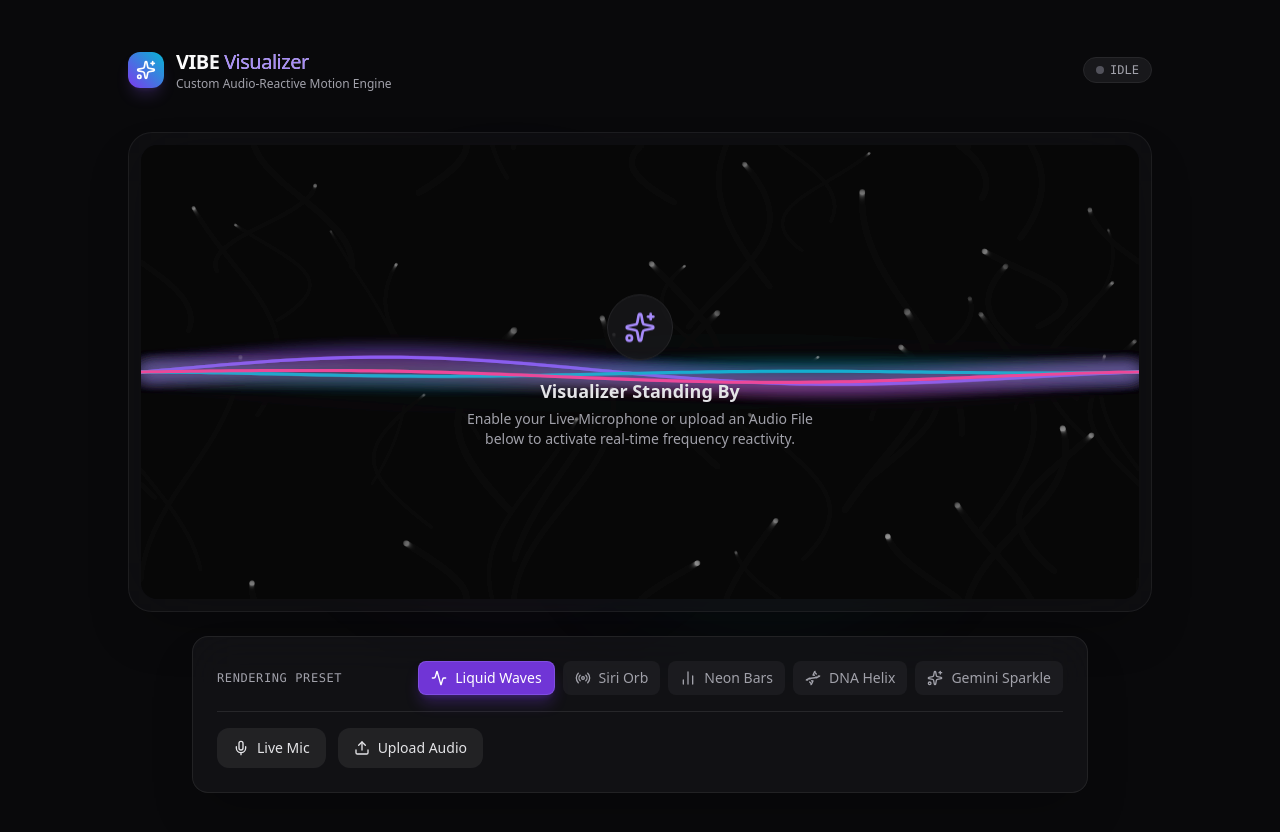
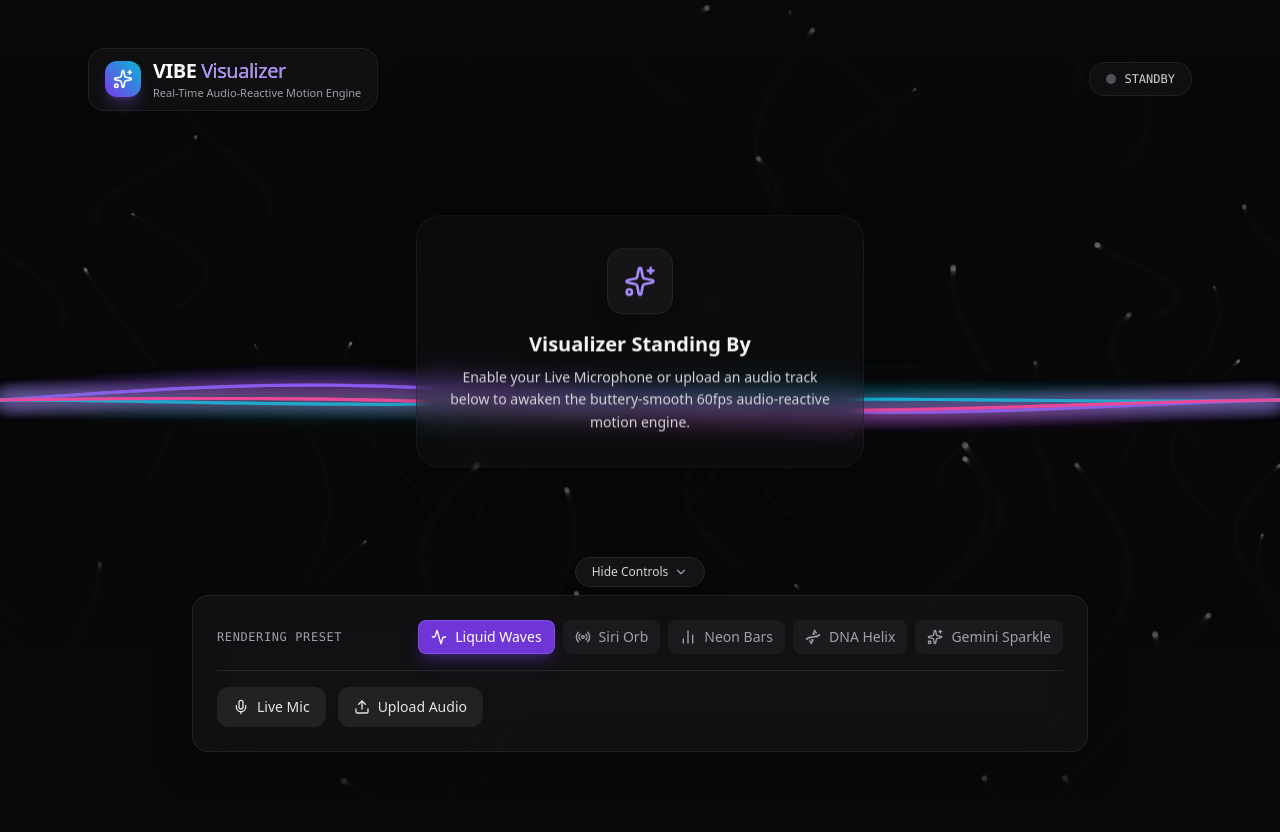
Before and after one commit to 18Mori/V1-Audio-Visualizer, a Next.js app: page / in a window 1280 px wide. Shown: the top 832 px of the page. After the commit the page ends 800 px from the top, so only its background shows below. Built offline with nearby package versions, Linux system fonts and the light colour scheme.

Commit message:
feat: enhance visualizer with smooth quadratic splines and auto-collapse control panel

```diff
--- a/src/components/canvas/AnimatedVisualizerCanvas.tsx
+++ b/src/components/canvas/AnimatedVisualizerCanvas.tsx
@@ -162,23 +162,32 @@ export const AnimatedVisualizerCanvas: React.FC<AnimatedVisualizerCanvasProps> =
           ctx.arc(0, 0, radius * 2.2, 0, Math.PI * 2);
           ctx.fill();
 
-          // 2. Inner Fluid Morphing Core Shape with Four-Color Stroke
+          // 2. Inner Fluid Morphing Core Shape with Smooth Quadratic Splines
           const points = 72;
-          ctx.beginPath();
-          for (let i = 0; i <= points; i++) {
+          const coords: { x: number; y: number }[] = [];
+          for (let i = 0; i < points; i++) {
             const angle = (i / points) * Math.PI * 2;
             const freqIdx = Math.floor((i / points) * (freq.length / 3));
             const freqAmp = smoothFreq[freqIdx] || energy;
 
-            const n1 = Math.sin(angle * 3 + phase * 1.5) * 12 * (1 + freqAmp * 1.5);
-            const n2 = Math.cos(angle * 5 - phase * 1.2) * 8 * (1 + freqAmp * 1.5);
+            const n1 = Math.sin(angle * 3 + phase * 1.5) * 10 * (1 + freqAmp * 1.2);
+            const n2 = Math.cos(angle * 5 - phase * 1.2) * 6 * (1 + freqAmp * 1.2);
 
             const currentRadius = radius + n1 + n2;
-            const px = Math.cos(angle) * currentRadius;
-            const py = Math.sin(angle) * currentRadius;
+            coords.push({
+              x: Math.cos(angle) * currentRadius,
+              y: Math.sin(angle) * currentRadius,
+            });
+          }
 
-            if (i === 0) ctx.moveTo(px, py);
-            else ctx.lineTo(px, py);
+          ctx.beginPath();
+          ctx.moveTo(coords[0].x, coords[0].y);
+          for (let i = 0; i < coords.length; i++) {
+            const p1 = coords[i];
+            const p2 = coords[(i + 1) % coords.length];
+            const midX = (p1.x + p2.x) / 2;
+            const midY = (p1.y + p2.y) / 2;
+            ctx.quadraticCurveTo(p1.x, p1.y, midX, midY);
           }
           ctx.closePath();
 
@@ -319,24 +328,32 @@ export const AnimatedVisualizerCanvas: React.FC<AnimatedVisualizerCanvasProps> =
           ctx.arc(driftX2, driftY2, currentBaseRadius * 1.8, 0, Math.PI * 2);
           ctx.fill();
 
-          // 2. Deformed Perimeter (Blob Effect) driven by Frequency Amplitude Mapping
-          const vertices = 96;
-          ctx.beginPath();
-          for (let i = 0; i <= vertices; i++) {
+          // 2. Deformed Perimeter (Blob Effect) with Smooth Quadratic Splines
+          const vertices = 72;
+          const sparkleCoords: { x: number; y: number }[] = [];
+          for (let i = 0; i < vertices; i++) {
             const theta = (i / vertices) * Math.PI * 2;
             const freqIdx = Math.floor((i / vertices) * (smoothFreq.length / 2));
             const freqVal = smoothFreq[freqIdx] || energy;
 
-            // R(theta) = R_base + Amplitude * sin(k * theta + time)
-            const k = 5; // wave frequency around perimeter
-            const deform = Math.sin(k * theta + phase * 2) * 18 * freqVal + Math.cos(3 * theta - phase * 1.5) * 12 * energy;
+            const k = 4; // gentle wave frequency
+            const deform = Math.sin(k * theta + phase * 1.5) * 12 * freqVal + Math.cos(2 * theta - phase) * 8 * energy;
             const r = currentBaseRadius + deform;
 
-            const px = Math.cos(theta) * r;
-            const py = Math.sin(theta) * r;
+            sparkleCoords.push({
+              x: Math.cos(theta) * r,
+              y: Math.sin(theta) * r,
+            });
+          }
 
-            if (i === 0) ctx.moveTo(px, py);
-            else ctx.lineTo(px, py);
+          ctx.beginPath();
+          ctx.moveTo(sparkleCoords[0].x, sparkleCoords[0].y);
+          for (let i = 0; i < sparkleCoords.length; i++) {
+            const p1 = sparkleCoords[i];
+            const p2 = sparkleCoords[(i + 1) % sparkleCoords.length];
+            const midX = (p1.x + p2.x) / 2;
+            const midY = (p1.y + p2.y) / 2;
+            ctx.quadraticCurveTo(p1.x, p1.y, midX, midY);
           }
           ctx.closePath();
 
--- a/src/components/ui/AudioVisualizerStudio.tsx
+++ b/src/components/ui/AudioVisualizerStudio.tsx
@@ -1,14 +1,15 @@
 'use client';
 
-import React, { useState } from 'react';
+import React, { useState, useEffect } from 'react';
 import { VisualizerMode } from '@/types/audio';
 import { useAudioAnalyser } from '@/hooks/useAudioAnalyser';
 import { AnimatedVisualizerCanvas } from '@/components/canvas/AnimatedVisualizerCanvas';
 import { ControlPanel } from '@/components/ui/ControlPanel';
-import { Sparkles, AlertCircle } from 'lucide-react';
+import { Sparkles, AlertCircle, ChevronUp, ChevronDown } from 'lucide-react';
 
 export const AudioVisualizerStudio: React.FC = () => {
   const [mode, setMode] = useState<VisualizerMode>('waves');
+  const [isPanelOpen, setIsPanelOpen] = useState(true);
 
   const {
     activeSource,
@@ -27,72 +28,109 @@ export const AudioVisualizerStudio: React.FC = () => {
     smoothingTimeConstant: 0.85,
   });
 
+  // Auto-collapse panel after 4 seconds of playback to let the canvas shine
+  useEffect(() => {
+    if (isPlaying && activeSource !== 'idle') {
+      const timer = setTimeout(() => {
+        setIsPanelOpen(false);
+      }, 4000);
+      return () => clearTimeout(timer);
+    } else {
+      setIsPanelOpen(true);
+    }
+  }, [isPlaying, activeSource]);
+
   return (
-    <div className="relative min-h-screen w-full bg-zinc-950 text-zinc-100 flex flex-col items-center justify-between p-4 sm:p-8 overflow-hidden font-sans">
-      {/* Background Ambient Glow Orbs */}
-      <div className="absolute top-1/4 left-1/4 w-96 h-96 bg-violet-600/10 rounded-full blur-3xl pointer-events-none animate-pulse-slow" />
-      <div className="absolute bottom-1/4 right-1/4 w-96 h-96 bg-cyan-600/10 rounded-full blur-3xl pointer-events-none animate-pulse-slow" />
+    <div className="relative min-h-screen w-full bg-zinc-950 text-zinc-100 flex flex-col justify-between p-4 sm:p-8 overflow-hidden font-sans">
+      {/* Full-Screen Immersive Canvas Background */}
+      <div className="absolute inset-0 z-0 w-full h-full">
+        <AnimatedVisualizerCanvas
+          mode={mode}
+          frequencyDataRef={frequencyDataRef}
+          timeDomainDataRef={timeDomainDataRef}
+          updateFrameData={updateFrameData}
+          isPlaying={isPlaying}
+          className="w-full h-full"
+        />
+      </div>
+
+      {/* Subtle vignette gradient overlay */}
+      <div className="absolute inset-0 z-0 bg-gradient-to-t from-zinc-950/70 via-transparent to-zinc-950/50 pointer-events-none" />
 
       {/* Header Bar */}
-      <header className="z-10 w-full max-w-5xl flex items-center justify-between py-4">
-        <div className="flex items-center gap-3">
-          <div className="w-9 h-9 rounded-xl bg-gradient-to-tr from-violet-600 to-cyan-500 flex items-center justify-center shadow-lg shadow-violet-500/20">
+      <header className="relative z-10 w-full max-w-6xl mx-auto flex items-center justify-between py-4 px-2 sm:px-6">
+        <div className="flex items-center gap-3 backdrop-blur-md bg-zinc-900/50 border border-zinc-800/70 px-4 py-2 rounded-2xl shadow-xl">
+          <div className="w-9 h-9 rounded-xl bg-gradient-to-tr from-violet-600 to-cyan-500 flex items-center justify-center shadow-lg shadow-violet-500/30">
             <Sparkles className="w-5 h-5 text-white" />
           </div>
           <div>
-            <h1 className="text-xl font-extrabold tracking-tight bg-clip-text text-transparent bg-gradient-to-r from-white via-zinc-200 to-zinc-400">
+            <h1 className="text-lg sm:text-xl font-extrabold tracking-tight bg-clip-text text-transparent bg-gradient-to-r from-white via-zinc-200 to-zinc-400">
               VIBE <span className="text-violet-400 font-normal">Visualizer</span>
             </h1>
-            <p className="text-xs text-zinc-400">Custom Audio-Reactive Motion Engine</p>
+            <p className="text-[11px] text-zinc-400">Real-Time Audio-Reactive Motion Engine</p>
           </div>
         </div>
 
-        <div className="flex items-center gap-2">
-          <span className="inline-flex items-center gap-1.5 px-3 py-1 rounded-full text-xs font-mono bg-zinc-900 border border-zinc-800 text-zinc-400">
-            <span className={`w-2 h-2 rounded-full ${isPlaying ? 'bg-emerald-400 animate-ping' : 'bg-zinc-600'}`} />
-            {isPlaying ? 'ACTIVE 60FPS' : 'IDLE'}
+        <div className="flex items-center gap-2 backdrop-blur-md bg-zinc-900/50 border border-zinc-800/70 px-4 py-2 rounded-2xl shadow-xl">
+          <span className="inline-flex items-center gap-2 text-xs font-mono text-zinc-300">
+            <span className={`w-2.5 h-2.5 rounded-full ${isPlaying ? 'bg-emerald-400 animate-ping' : 'bg-zinc-600'}`} />
+            {isPlaying ? 'ACTIVE 60FPS' : 'STANDBY'}
           </span>
         </div>
       </header>
 
       {/* Error Alert Display */}
       {error && (
-        <div className="z-10 w-full max-w-4xl bg-red-950/80 border border-red-800/60 text-red-200 px-4 py-3 rounded-xl flex items-center gap-3 text-sm shadow-xl mb-4">
+        <div className="relative z-10 w-full max-w-xl mx-auto bg-red-950/90 border border-red-800/80 text-red-200 px-4 py-3 rounded-2xl flex items-center gap-3 text-sm shadow-2xl backdrop-blur-xl">
           <AlertCircle className="w-5 h-5 text-red-400 shrink-0" />
           <span>{error}</span>
         </div>
       )}
 
-      {/* Main Visualizer Stage */}
-      <main className="z-10 w-full max-w-5xl flex-1 flex flex-col items-center justify-center my-6 min-h-[400px]">
-        <div className="relative w-full h-[60vh] max-h-[600px] min-h-[350px] bg-zinc-900/40 backdrop-blur-2xl border border-zinc-800/60 rounded-3xl p-3 shadow-2xl overflow-hidden group">
-          <AnimatedVisualizerCanvas
-            mode={mode}
-            frequencyDataRef={frequencyDataRef}
-            timeDomainDataRef={timeDomainDataRef}
-            updateFrameData={updateFrameData}
-            isPlaying={isPlaying}
-          />
-
-          {/* Idle Stage Overlay Instructions */}
+      {/* Idle Center Prompt */}
+      <main className="relative z-10 w-full max-w-6xl mx-auto flex-1 flex flex-col items-center justify-center pointer-events-none">
         {activeSource === 'idle' && (
-            <div className="absolute inset-0 flex flex-col items-center justify-center p-6 text-center pointer-events-none">
-              <div className="p-4 rounded-full bg-zinc-900/80 border border-zinc-800 mb-4 animate-float">
+          <div className="flex flex-col items-center justify-center p-8 text-center backdrop-blur-md bg-zinc-900/30 border border-zinc-800/50 rounded-3xl shadow-2xl max-w-md pointer-events-auto animate-float">
+            <div className="p-4 rounded-2xl bg-zinc-900/80 border border-zinc-800 mb-4 shadow-xl">
               <Sparkles className="w-8 h-8 text-violet-400" />
             </div>
-              <h2 className="text-lg font-semibold text-zinc-200 mb-1">
+            <h2 className="text-xl font-bold text-zinc-100 mb-2">
               Visualizer Standing By
             </h2>
-              <p className="text-sm text-zinc-400 max-w-sm">
-                Enable your Live Microphone or upload an Audio File below to activate real-time frequency reactivity.
+            <p className="text-sm text-zinc-300 leading-relaxed">
+              Enable your Live Microphone or upload an audio track below to awaken the buttery-smooth 60fps audio-reactive motion engine.
             </p>
           </div>
         )}
-        </div>
       </main>
 
-      {/* Bottom Control Bar */}
-      <footer className="z-10 w-full flex justify-center pb-4">
+      {/* Bottom Collapsible Control Drawer with Hover/Click Notch */}
+      <footer
+        className="relative z-20 w-full flex flex-col items-center pb-4 px-2"
+        onMouseEnter={() => setIsPanelOpen(true)}
+      >
+        {/* Floating Arrow Notch Toggle */}
+        <button
+          onClick={() => setIsPanelOpen((prev) => !prev)}
+          className="mb-2 flex items-center gap-1.5 px-4 py-1.5 rounded-full bg-zinc-900/80 backdrop-blur-xl border border-zinc-800 text-zinc-300 hover:text-white text-xs font-medium shadow-2xl transition-all duration-300 hover:scale-105 group cursor-pointer"
+          title={isPanelOpen ? 'Collapse Controls' : 'Expand Controls'}
+        >
+          <span>{isPanelOpen ? 'Hide Controls' : 'Audio Controls'}</span>
+          {isPanelOpen ? (
+            <ChevronDown className="w-3.5 h-3.5 text-zinc-400 group-hover:text-white transition-transform" />
+          ) : (
+            <ChevronUp className="w-3.5 h-3.5 text-violet-400 group-hover:text-white transition-transform animate-bounce" />
+          )}
+        </button>
+
+        {/* Sliding Panel */}
+        <div
+          className={`w-full max-w-4xl transition-all duration-500 ease-out transform ${
+            isPanelOpen
+              ? 'translate-y-0 opacity-100 scale-100 pointer-events-auto'
+              : 'translate-y-12 opacity-0 scale-95 pointer-events-none'
+          }`}
+        >
           <ControlPanel
             mode={mode}
             setMode={setMode}
@@ -104,6 +142,7 @@ export const AudioVisualizerStudio: React.FC = () => {
             onStop={stopAll}
             fileName={metadata?.name}
           />
+        </div>
       </footer>
     </div>
   );
```
Lines whose indentation alone changed are shown as unchanged.
